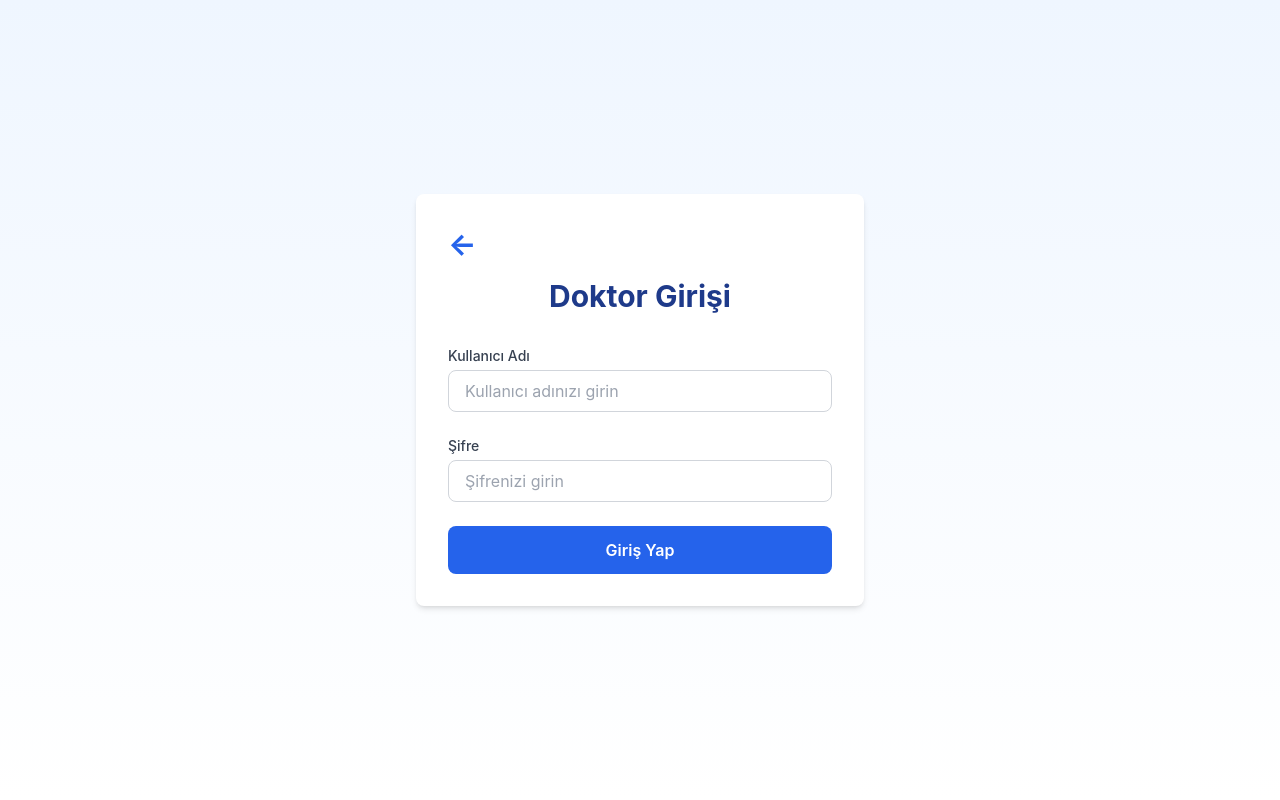
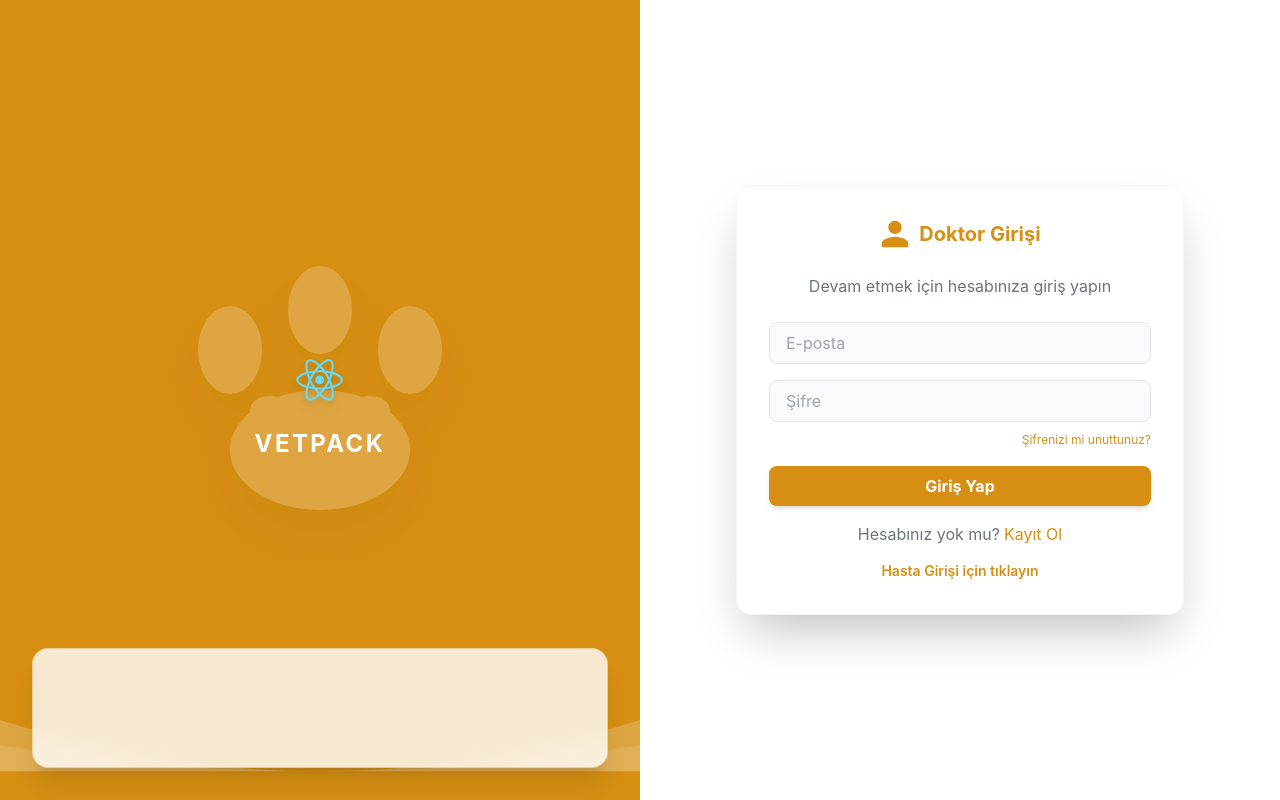
Before and after one commit to Northeaster0/Vet_Tracking, a React (Create React App) app in the folder frontend/: page /doctor-login in a window 1280 px wide. Built offline with nearby package versions, Linux system fonts and the light colour scheme; no server answers.

Commit message:
Login Design

```diff
--- a/frontend/src/components/FunFacts.tsx
+++ b/frontend/src/components/FunFacts.tsx
@@ -55,7 +55,7 @@
   return (
     <div className="mb-8">
       <div className="text-left">
-        <h3 className={`text-xl font-bold text-blue-900 mb-2 transition-opacity duration-300 ${isTransitioning ? 'opacity-0' : 'opacity-100'}`}>
+        <h3 className={`text-xl font-bold text-[#d68f13] mb-2 transition-opacity duration-300 ${isTransitioning ? 'opacity-0' : 'opacity-100'}`}>
           {currentFact.header}
         </h3>
         <p className={`text-gray-700 transition-opacity duration-300 ${isTransitioning ? 'opacity-0' : 'opacity-100'}`}>
--- a/frontend/src/pages/DoctorLogin.tsx
+++ b/frontend/src/pages/DoctorLogin.tsx
@@ -1,6 +1,7 @@
 import React, { useState } from 'react';
 import { useNavigate, Link } from 'react-router-dom';
 import FunFacts from '../components/FunFacts';
+import logo from '../logo.svg';
 
 const DoctorLogin: React.FC = () => {
   const [username, setUsername] = useState('');
@@ -22,13 +23,14 @@
       });
       const data = await response.json();
       if (data.success) {
-        setMessage('Giriş Başarılı!');
+        setMessage('Giriş başarılı!');
         setIsError(false);
+        localStorage.setItem('doctor', JSON.stringify(data.doctor));
         setTimeout(() => {
           navigate('/animal-process');
         }, 1000);
       } else {
-        setMessage(data.message || 'Giriş Başarısız. Lütfen tekrar deneyin.');
+        setMessage(data.message || 'Giriş başarısız. Lütfen tekrar deneyin.');
         setIsError(true);
       }
     } catch (err) {
@@ -38,65 +40,91 @@
   };
 
   return (
-    <div className="min-h-screen bg-gradient-to-b from-blue-50 to-white flex items-center justify-center p-4">
-      <div className="max-w-md w-full">
+    <div className="min-h-screen flex flex-col items-center justify-center bg-white relative">
+      <div className="flex w-full h-screen">
+        {/* Sol panel: Logo, dalga ve gölgeli pati ikonu */}
+        <div className="hidden md:flex flex-col justify-between items-center w-1/2 bg-[#d68f13] relative overflow-hidden p-8">
+          {/* Gölgeli büyük pati arka plan */}
+          <svg className="absolute left-1/2 top-1/2 -translate-x-1/2 -translate-y-1/2 opacity-20 drop-shadow-2xl z-0" width="340" height="340" viewBox="0 0 340 340" fill="none" xmlns="http://www.w3.org/2000/svg">
+            <ellipse cx="170" cy="220" rx="90" ry="60" fill="#fff"/>
+            <ellipse cx="80" cy="120" rx="32" ry="44" fill="#fff"/>
+            <ellipse cx="170" cy="80" rx="32" ry="44" fill="#fff"/>
+            <ellipse cx="260" cy="120" rx="32" ry="44" fill="#fff"/>
+            <ellipse cx="120" cy="180" rx="20" ry="14" fill="#fff"/>
+            <ellipse cx="220" cy="180" rx="20" ry="14" fill="#fff"/>
+          </svg>
+          {/* Logo ve şirket ismi pati ikonunun üstünde, ortalanmış */}
+          <div className="absolute left-1/2 top-1/2 -translate-x-1/2 -translate-y-1/2 flex flex-col items-center z-10">
+            <img src={logo} alt="Logo" className="w-20 h-20 mb-2 drop-shadow-lg" />
+            <span className="text-white text-2xl font-bold tracking-widest">VETPACK</span>
+          </div>
+          {/* FunFacts sol panelin altında ortalanmış ve sabit kutuda */}
+          <div className="w-full flex justify-center items-end z-10 absolute bottom-8 left-0">
+            <div className="bg-white bg-opacity-80 rounded-2xl shadow-xl px-8 py-5 w-full max-w-2xl h-[120px] flex items-start justify-start border border-[#d68f13]/30 backdrop-blur-md mx-8">
               <FunFacts />
-        <div className="bg-white p-8 rounded-lg shadow-md">
-          <Link
-            to="/"
-            className="text-blue-600 hover:text-blue-800 text-3xl font-bold mb-4 inline-block"
-          >
-            ←
-          </Link>
-
-          <h2 className="text-3xl font-bold text-center text-blue-900 mb-8">
-            Doktor Girişi
-          </h2>
-
-          <form onSubmit={handleSubmit} className="space-y-6">
+            </div>
+          </div>
+          {/* Dalga SVG */}
+          <svg className="absolute bottom-0 left-0 w-full h-40" viewBox="0 0 500 80" fill="none" xmlns="http://www.w3.org/2000/svg">
+            <path d="M0 40 Q250 120 500 40 L500 80 L0 80 Z" fill="#fff" fillOpacity="0.2" />
+            <path d="M0 60 Q250 100 500 60 L500 80 L0 80 Z" fill="#fff" fillOpacity="0.1" />
+          </svg>
+        </div>
+        {/* Sağ panel: Doktor girişi formu */}
+        <div className="flex flex-col justify-center items-center w-full md:w-1/2 bg-white relative z-10">
+          <div className="w-full max-w-md p-8 rounded-2xl shadow-2xl border border-gray-100">
+            <div className="flex flex-row items-center justify-center mb-6 gap-2">
+              {/* Doktor ikonu */}
+              <svg className="w-8 h-8 text-[#d68f13]" fill="currentColor" viewBox="0 0 24 24"><path d="M12 12c2.7 0 5-2.3 5-5s-2.3-5-5-5-5 2.3-5 5 2.3 5 5 5zm0 2c-3.3 0-10 1.7-10 5v3h20v-3c0-3.3-6.7-5-10-5z"/></svg>
+              <h2 className="text-xl font-bold text-[#d68f13] mb-0">Doktor Girişi</h2>
+            </div>
+            <p className="text-gray-500 text-center text-base mb-6">Devam etmek için hesabınıza giriş yapın</p>
+            <form onSubmit={handleSubmit} className="space-y-4">
               <div>
-              <label htmlFor="username" className="block text-sm font-medium text-gray-700 mb-1">
-                Kullanıcı Adı
-              </label>
                 <input
                   type="text"
                   id="username"
                   value={username}
                   onChange={(e) => setUsername(e.target.value)}
-                className="w-full px-4 py-2 border border-gray-300 rounded-lg focus:ring-2 focus:ring-blue-500 focus:border-blue-500"
-                placeholder="Kullanıcı adınızı girin"
+                  className="w-full px-4 py-2 border border-gray-200 rounded-lg focus:ring-2 focus:ring-[#d68f13] focus:border-[#d68f13] bg-gray-50 placeholder-gray-400 text-base"
+                  placeholder="E-posta"
                   required
                 />
               </div>
-
               <div>
-              <label htmlFor="password" className="block text-sm font-medium text-gray-700 mb-1">
-                Şifre
-              </label>
                 <input
                   type="password"
                   id="password"
                   value={password}
                   onChange={(e) => setPassword(e.target.value)}
-                className="w-full px-4 py-2 border border-gray-300 rounded-lg focus:ring-2 focus:ring-blue-500 focus:border-blue-500"
-                placeholder="Şifrenizi girin"
+                  className="w-full px-4 py-2 border border-gray-200 rounded-lg focus:ring-2 focus:ring-[#d68f13] focus:border-[#d68f13] bg-gray-50 placeholder-gray-400 text-base"
+                  placeholder="Şifre"
                   required
                 />
+                <div className="text-right mt-1">
+                  <a href="#" className="text-xs text-[#d68f13] hover:underline">Şifrenizi mi unuttunuz?</a>
                 </div>
-
+              </div>
               {message && (
-              <div className={`p-4 rounded-lg ${isError ? 'bg-red-100 text-red-700' : 'bg-green-100 text-green-700'}`}>
-                {message}
-              </div>
+                <div className={`p-4 rounded-lg ${isError ? 'bg-red-100 text-red-700' : 'bg-green-100 text-green-700'}`}>{message}</div>
               )}
-
               <button
                 type="submit"
-              className="w-full bg-blue-600 text-white py-3 rounded-lg font-semibold hover:bg-blue-700 transition duration-300"
+                className="w-full bg-[#d68f13] text-white py-2 rounded-lg font-bold text-base shadow-md hover:bg-[#b8770f] transition duration-300"
               >
                 Giriş Yap
               </button>
             </form>
+            <div className="mt-4 text-center">
+              <span className="text-gray-500">Hesabınız yok mu?</span>
+              <a href="#" className="text-[#d68f13] hover:underline ml-1">Kayıt Ol</a>
+            </div>
+            <div className="mt-3 text-center">
+              <Link to="/patient-login" className="text-[#d68f13] hover:text-[#b8770f] font-semibold text-sm">
+                Hasta Girişi için tıklayın
+              </Link>
+            </div>
+          </div>
         </div>
       </div>
     </div>
--- a/frontend/src/pages/PatientLogin.tsx
+++ b/frontend/src/pages/PatientLogin.tsx
@@ -1,62 +1,125 @@
 import React, { useState } from 'react';
-import { Link } from 'react-router-dom';
+import { Link, useNavigate } from 'react-router-dom';
 import FunFacts from '../components/FunFacts';
+import logo from '../logo.svg';
 
 const PatientLogin: React.FC = () => {
   const [email, setEmail] = useState('');
   const [password, setPassword] = useState('');
+  const [message, setMessage] = useState('');
+  const [isError, setIsError] = useState(false);
+  const navigate = useNavigate();
 
   const handleSubmit = async (e: React.FormEvent) => {
     e.preventDefault();
-    // Login işlemleri burada yapılacak
+    setMessage('');
+    setIsError(false);
+    try {
+      const response = await fetch('http://localhost:5000/api/patient-login', {
+        method: 'POST',
+        headers: { 'Content-Type': 'application/json' },
+        body: JSON.stringify({ email, password }),
+      });
+      const data = await response.json();
+      if (data.success) {
+        setMessage('Giriş başarılı!');
+        setIsError(false);
+        localStorage.setItem('owner', JSON.stringify(data.owner));
+        setTimeout(() => {
+          navigate('/patient-dashboard');
+        }, 1000);
+      } else {
+        setMessage(data.message || 'Giriş başarısız. Lütfen tekrar deneyin.');
+        setIsError(true);
+      }
+    } catch (err) {
+      setMessage('Sunucuya bağlanılamadı.');
+      setIsError(true);
+    }
   };
 
   return (
-    <div className="min-h-screen bg-gradient-to-b from-blue-50 to-white flex items-center justify-center p-4">
-      <div className="max-w-md w-full">
+    <div className="min-h-screen flex flex-col items-center justify-center bg-white relative">
+      <div className="flex w-full h-screen">
+        {/* Sol panel: Logo, dalga ve gölgeli pati ikonu */}
+        <div className="hidden md:flex flex-col justify-between items-center w-1/2 bg-[#d68f13] relative overflow-hidden p-8">
+          {/* Gölgeli büyük pati arka plan */}
+          <svg className="absolute left-1/2 top-1/2 -translate-x-1/2 -translate-y-1/2 opacity-20 drop-shadow-2xl z-0" width="340" height="340" viewBox="0 0 340 340" fill="none" xmlns="http://www.w3.org/2000/svg">
+            <ellipse cx="170" cy="220" rx="90" ry="60" fill="#fff"/>
+            <ellipse cx="80" cy="120" rx="32" ry="44" fill="#fff"/>
+            <ellipse cx="170" cy="80" rx="32" ry="44" fill="#fff"/>
+            <ellipse cx="260" cy="120" rx="32" ry="44" fill="#fff"/>
+            <ellipse cx="120" cy="180" rx="20" ry="14" fill="#fff"/>
+            <ellipse cx="220" cy="180" rx="20" ry="14" fill="#fff"/>
+          </svg>
+          {/* Logo ve şirket ismi pati ikonunun üstünde, ortalanmış */}
+          <div className="absolute left-1/2 top-1/2 -translate-x-1/2 -translate-y-1/2 flex flex-col items-center z-10">
+            <img src={logo} alt="Logo" className="w-20 h-20 mb-2 drop-shadow-lg" />
+            <span className="text-white text-2xl font-bold tracking-widest">VETPACK</span>
+          </div>
+          {/* FunFacts sol panelin altında ortalanmış ve sabit kutuda */}
+          <div className="w-full flex justify-center items-end z-10 absolute bottom-8 left-0">
+            <div className="bg-white bg-opacity-80 rounded-2xl shadow-xl px-8 py-5 w-full max-w-2xl h-[120px] flex items-start justify-start border border-[#d68f13]/30 backdrop-blur-md mx-8">
               <FunFacts />
-        <div className="bg-white p-8 rounded-lg shadow-md">
-          <h2 className="text-2xl font-bold text-center text-blue-900 mb-6">
-            Hasta Girişi
-          </h2>
-          <form onSubmit={handleSubmit}>
-            <div className="mb-4">
-              <label htmlFor="email" className="block text-sm font-medium text-gray-700 mb-1">
-                E-posta
-              </label>
+            </div>
+          </div>
+          {/* Dalga SVG */}
+          <svg className="absolute bottom-0 left-0 w-full h-40" viewBox="0 0 500 80" fill="none" xmlns="http://www.w3.org/2000/svg">
+            <path d="M0 40 Q250 120 500 40 L500 80 L0 80 Z" fill="#fff" fillOpacity="0.2" />
+            <path d="M0 60 Q250 100 500 60 L500 80 L0 80 Z" fill="#fff" fillOpacity="0.1" />
+          </svg>
+        </div>
+        {/* Sağ panel: Hasta girişi formu */}
+        <div className="flex flex-col justify-center items-center w-full md:w-1/2 bg-white relative z-10">
+          <div className="w-full max-w-md p-8 rounded-2xl shadow-2xl border border-gray-100">
+            <div className="flex flex-row items-center justify-center mb-6 gap-2">
+              {/* Hasta ikonu */}
+              <svg className="w-8 h-8 text-[#d68f13]" fill="currentColor" viewBox="0 0 24 24"><path d="M12 12c2.7 0 5-2.3 5-5s-2.3-5-5-5-5 2.3-5 5 2.3 5 5 5zm0 2c-3.3 0-10 1.7-10 5v3h20v-3c0-3.3-6.7-5-10-5z"/></svg>
+              <h2 className="text-xl font-bold text-[#d68f13] mb-0">Hasta Girişi</h2>
+            </div>
+            <p className="text-gray-500 text-center text-base mb-6">Devam etmek için hesabınıza giriş yapın</p>
+            <form onSubmit={handleSubmit} className="space-y-4">
+              <div>
                 <input
                   type="email"
                   id="email"
                   value={email}
                   onChange={(e) => setEmail(e.target.value)}
-                className="w-full px-4 py-2 border border-gray-300 rounded-lg focus:ring-2 focus:ring-blue-500 focus:border-blue-500"
+                  className="w-full px-4 py-2 border border-gray-200 rounded-lg focus:ring-2 focus:ring-[#d68f13] focus:border-[#d68f13] bg-gray-50 placeholder-gray-400 text-base"
+                  placeholder="E-posta"
                   required
                 />
               </div>
-            <div className="mb-6">
-              <label htmlFor="password" className="block text-sm font-medium text-gray-700 mb-1">
-                Şifre
-              </label>
+              <div>
                 <input
                   type="password"
                   id="password"
                   value={password}
                   onChange={(e) => setPassword(e.target.value)}
-                className="w-full px-4 py-2 border border-gray-300 rounded-lg focus:ring-2 focus:ring-blue-500 focus:border-blue-500"
+                  className="w-full px-4 py-2 border border-gray-200 rounded-lg focus:ring-2 focus:ring-[#d68f13] focus:border-[#d68f13] bg-gray-50 placeholder-gray-400 text-base"
+                  placeholder="Şifre"
                   required
                 />
+                <div className="text-right mt-1">
+                  <a href="#" className="text-xs text-[#d68f13] hover:underline">Şifrenizi mi unuttunuz?</a>
+                </div>
               </div>
               <button
                 type="submit"
-              className="w-full bg-blue-600 text-white py-2 px-4 rounded-lg hover:bg-blue-700 transition duration-300"
+                className="w-full bg-[#d68f13] text-white py-2 rounded-lg font-bold text-base shadow-md hover:bg-[#b8770f] transition duration-300"
               >
                 Giriş Yap
               </button>
             </form>
             <div className="mt-4 text-center">
-            <Link to="/doctor-login" className="text-blue-600 hover:text-blue-800">
-              Veteriner Girişi
+              <span className="text-gray-500">Hesabınız yok mu?</span>
+              <a href="#" className="text-[#d68f13] hover:underline ml-1">Kayıt Ol</a>
+            </div>
+            <div className="mt-3 text-center">
+              <Link to="/doctor-login" className="text-[#d68f13] hover:text-[#b8770f] font-semibold text-sm">
+                Veteriner Girişi için tıklayın
               </Link>
+            </div>
           </div>
         </div>
       </div>
```
Lines whose indentation alone changed are shown as unchanged.
